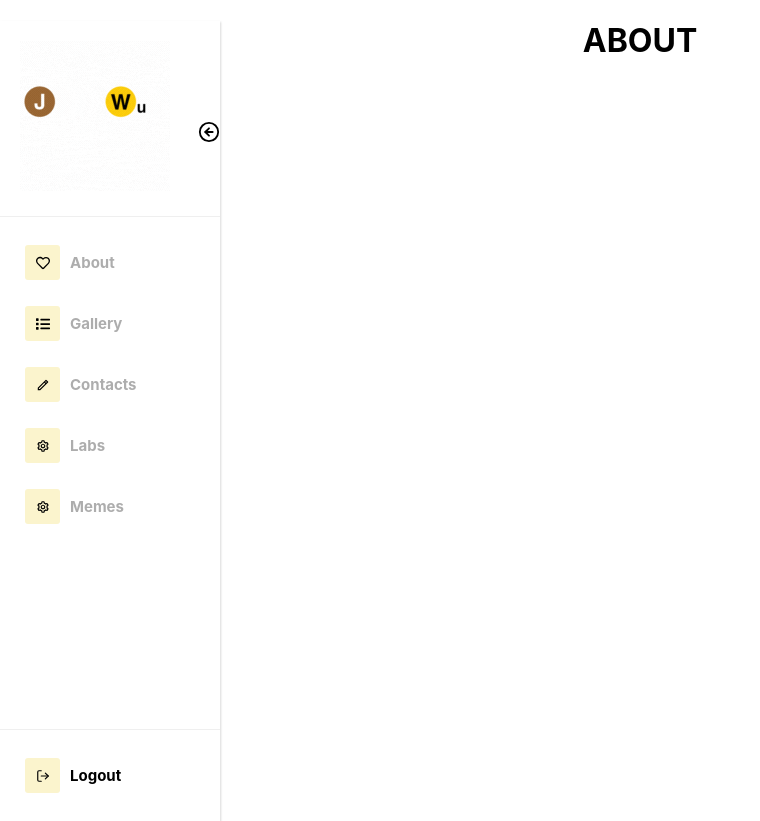
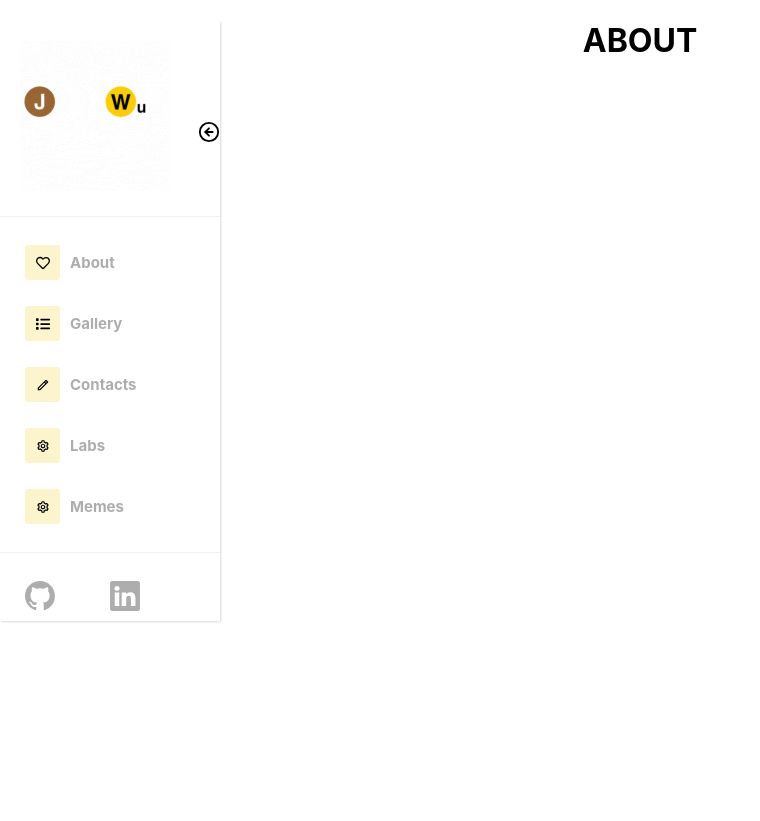
Before and after one commit to MemeEngineer/johnny-github.io, a React (Create React App) app: page / in a window 1280 px wide. Shown: the whole page, without its empty margins (0-760 px from the left). After the commit the page ends 800 px from the top, so only its background shows below. Built offline with nearby package versions, Linux system fonts and the light colour scheme.

Commit message:
Sidebar/navbarfooter added Github and LinkedIn Icons

```diff
--- a/src/components/Navbar.css
+++ b/src/components/Navbar.css
@@ -1,9 +1,10 @@
 #header {
     position: absolute;
     width: 220px;
+
   }
   #header .pro-sidebar {
-    height: 100vh;
+    height: 75vh;
   }
   #header .closemenu {
     color: #000;
@@ -22,8 +23,8 @@
     min-width: 100%;
   }
   #header .pro-sidebar.collapsed {
-    width: 80px;
-    min-width: 180px;
+    width: 100px;
+    min-width: 200px;
   }
   #header .pro-sidebar-inner {
     background-color: white;
@@ -37,22 +38,29 @@
     padding: 0 20px;
     color: #000;
     font-weight: bold;
+
   }
   #header .pro-sidebar-inner .pro-sidebar-layout ul {
     padding: 0 5px;
+    /* background-color: blue; */
   }
   #header .pro-sidebar-inner .pro-sidebar-layout ul .pro-inner-item {
     color: #000;
     margin: 10px 0px;
     font-weight: bold;
+
+
   }
   #header .pro-sidebar-inner .pro-sidebar-layout ul .pro-inner-item .pro-icon-wrapper {
     background-color: #fbf4cd;
     color: #000;
     border-radius: 3px;
+
+
   }
   #header .pro-sidebar-inner .pro-sidebar-layout ul .pro-inner-item .pro-icon-wrapper .pro-item-content {
     color: #000;
+
   }
   #header .pro-sidebar-inner .pro-sidebar-layout .active {
     background-image: linear-gradient(0deg, #fece00 0%, #ffe172 100%);
@@ -60,9 +68,21 @@
   #header .logo {
     padding: 20px;
   }
+  .sidebarfoot{
+    display:flex;
+    flex-direction: row;
+  }
+
+.navfoot ul{
+    display:flex;
+
+}
+
+
+
 
   @media only screen and (max-width: 720px) {
     html {
-      overflow: hidden;
+      overflow: visible;
     }
   }
--- a/src/components/Navbar.js
+++ b/src/components/Navbar.js
@@ -15,6 +15,7 @@ import {
   FiArrowLeftCircle,
   FiArrowRightCircle,
 } from "react-icons/fi";
+import { BsGithub, BsLinkedin } from "react-icons/bs";
 import { RiPencilLine } from "react-icons/ri";
 import { BiCog } from "react-icons/bi";
 import "react-pro-sidebar/dist/css/styles.css";
@@ -41,7 +42,11 @@ export default function Navbar() {
             <div className="logotext">
               {/* small and big change using menucollapse state */}
               <p>
-                {menuCollapse ? <img src={JWLOGO} alt="JW Logo" /> : <img src={JohnnyWu} alt="JohnnyWu" />}
+                {menuCollapse ? (
+                  <img src={JWLOGO} alt="JW Logo" />
+                ) : (
+                  <img src={JohnnyWu} alt="JohnnyWu" />
+                )}
               </p>
             </div>
             <div className="closemenu" onClick={menuIconClick}>
@@ -68,9 +73,18 @@ export default function Navbar() {
               </MenuItem>
             </Menu>
           </SidebarContent>
-          <SidebarFooter>
-            <Menu iconShape="square">
-              <MenuItem icon={<FiLogOut />}>Logout</MenuItem>
+          <SidebarFooter className="sidebarfoot">
+            <Menu className="navfoot">
+              <MenuItem >
+                <a href="https://github.com/MemeEngineer" target="blank">
+                  <BsGithub style={{height:"2em", width:"2em"}}/>
+                </a>
+                </MenuItem>
+                <MenuItem>
+                <a href="https://www.linkedin.com/in/johnnywu5/" target="blank">
+                  <BsLinkedin style={{height:"2em", width:"2em"}}/>
+                </a>
+              </MenuItem>
             </Menu>
           </SidebarFooter>
         </ProSidebar>
```
Also changed, not shown: src/index.css (line endings or trailing spaces).
